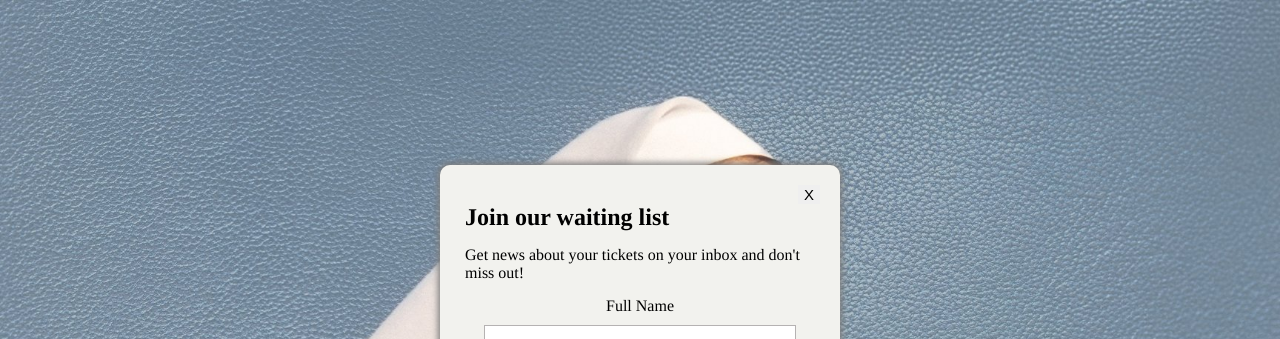
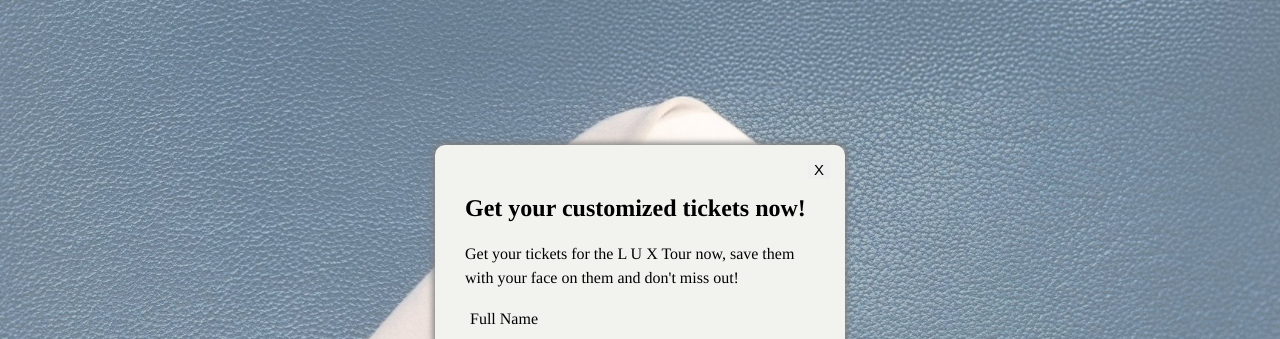
Before and after one commit to raiherrada/lux-tickets-project, a plain HTML site: page index.html in a window 1280 px wide. Shown: the top 339 px of the page. Drawn offline with Linux system fonts and the light colour scheme.

Commit message:
Minor changes in h2, p, and styles

```diff
--- a/index.html
+++ b/index.html
@@ -18,8 +18,8 @@
                 </div>
 
                 <div class="inner-modal" id="inner-modal">
-                <h2>Join our waiting list</h2>
-                <p>Get news about your tickets on your inbox and don't miss out!</p>
+                <h2>Get your customized tickets now!</h2>
+                <p>Get your tickets for the L U X Tour now, save them with your face on them and don't miss out!</p>
 
                     <form class="data-form" id="data-form">
                             <label for="full-name">Full Name</label>
--- a/style.css
+++ b/style.css
@@ -2,7 +2,7 @@
 /* Body */
 
 body {
-    font-family: Times, 'Times New Roman', serif, sans-serif;
+    font-family: "Times", 'Times New Roman', serif, sans-serif;
     background-image: url("/images/lux.jpg");
     background-size: cover;
     background-position: center;
@@ -24,13 +24,15 @@ h1{
 }
 
 h2{
-    margin: 0;
+    margin-top: 30px;
+    font-weight: 600;
 }
 
 p{
     margin: 0;
     margin-top: 15px;
     margin-bottom: 15px;
+    line-height: 1.5;
 }
 
 /* Layout */
@@ -46,12 +48,12 @@ p{
     left: 0;
     right: 0;
     bottom: 0;
-    height: 420px;
+    height: 450px;
     width: 350px;
     border-radius: 10px;
     box-shadow: 0px 0px 6px 2px #7e7e7e;
     background-color: rgb(242, 242, 238);
-    padding: 25px;
+    padding: 30px;
 }
 
 /* Form */
@@ -72,12 +74,17 @@ input{
     padding: 5px;
 }
 
+label{
+    padding: 5px;
+    align-self: self-start;
+}
+
 /* Close button */
 
 .close-btn{
     position: absolute;
-    top: 20px;
-    right: 20px;
+    top: 15px;
+    right: 15px;
     border: none;
     font-size: 15px;
 }
@@ -99,6 +106,7 @@ input{
     width: 314px;
     height: 40px;
     border: none;
+    border-radius: 50px;
     background-color: #7e7e7e;
     color: whitesmoke;
     font-weight: 600;
```
